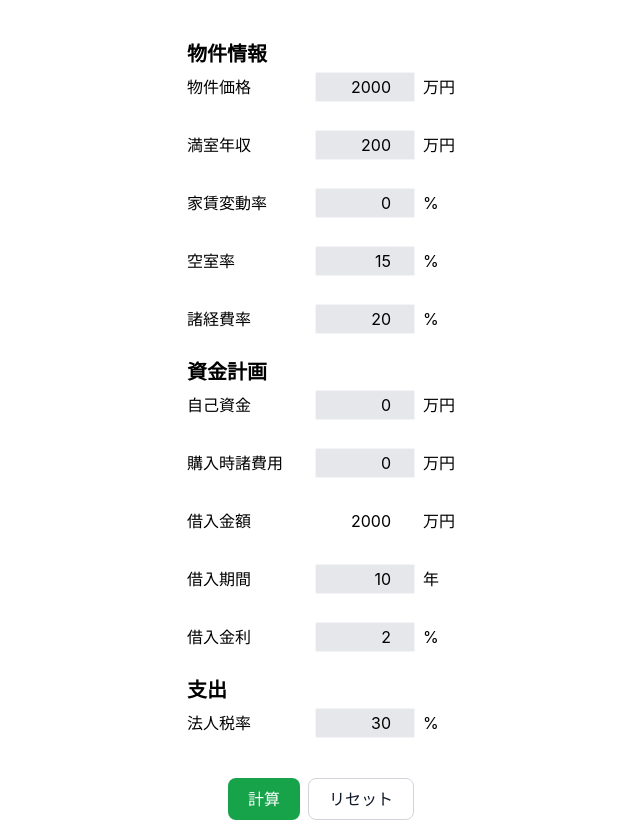
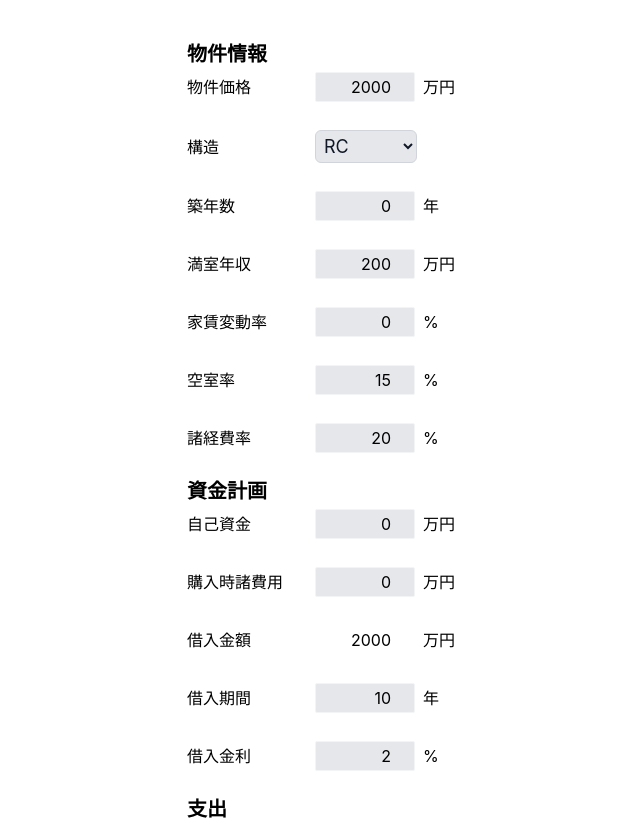
Before and after one commit to tiarafudousan/tiarafudousan.github.io, a React (Vite) app in the folder app/: page / in a window 1280 px wide. Shown: the top 822 px of the page, without its empty margins (319-959 px from the left). Built offline with nearby package versions, Linux system fonts and the light colour scheme.

Commit message:
depreciation period

```diff
--- a/app/src/components/Form.tsx
+++ b/app/src/components/Form.tsx
@@ -1,9 +1,12 @@
 import React, { useState } from "react"
 import { Inputs, Errors, calcPrincipal, validate } from "../lib/form"
+import Select from "./Select"
 import Input from "./Input"
 
 const INPUTS: Inputs<string> = {
   property_price: "2000",
+  building_type: "RC",
+  building_age: "0",
   gpi: "200",
   delta_gpi: "0",
   vacancy_rate: "15",
@@ -15,6 +18,25 @@ const INPUTS: Inputs<string> = {
   interest_rate: "2",
   tax_rate: "30",
 }
+
+const BUILDING_OPTIONS = [
+  {
+    value: "RC",
+    text: "RC",
+  },
+  {
+    value: "S",
+    text: "鉄骨",
+  },
+  {
+    value: "LGS",
+    text: "軽量鉄骨",
+  },
+  {
+    value: "WOOD",
+    text: "木造",
+  },
+]
 
 interface Props {
   onSubmit: (values: Inputs<number>) => void
@@ -39,6 +61,13 @@ const Form: React.FC<Props> = ({ onSubmit, onReset }) => {
         principal: principal != null ? principal.toString() : "",
       }
     })
+  }
+
+  function onChangeSelect(value: string) {
+    setInputs((inputs) => ({
+      ...inputs,
+      building_type: value,
+    }))
   }
 
   function _onSubmit(
@@ -76,6 +105,25 @@ const Form: React.FC<Props> = ({ onSubmit, onReset }) => {
         value={inputs.property_price}
         onChange={onChange}
         error={errors?.property_price}
+      />
+      <div className="flex flex-col">
+        <div className="flex flex-row items-center py-1">
+          <label className="w-[120px] mr-2">構造</label>
+          <Select
+            value={inputs.building_type}
+            options={BUILDING_OPTIONS}
+            onChange={onChangeSelect}
+          />
+        </div>
+        <div className="text-sm text-red-500 h-[20px]"></div>
+      </div>
+      <Input
+        label="築年数"
+        unit="年"
+        name="building_age"
+        value={inputs.building_age}
+        onChange={onChange}
+        error={errors?.building_age}
       />
       <Input
         label="満室年収"
--- a/app/src/lib/form.ts
+++ b/app/src/lib/form.ts
@@ -1,5 +1,7 @@
 export interface Inputs<a> {
   property_price: a
+  building_type: string
+  building_age: a
   gpi: a
   delta_gpi: a
   vacancy_rate: a
@@ -14,6 +16,8 @@ export interface Inputs<a> {
 
 export interface Errors {
   property_price?: string
+  bulding_type?: string
+  building_age?: string
   gpi?: string
   delta_gpi?: string
   vacancy_rate?: string
@@ -50,6 +54,8 @@ export function validate(
 ): [errors: Errors | null, values: Inputs<number>] {
   const values: Inputs<number> = {
     property_price: 0,
+    building_type: "RC",
+    building_age: 0,
     gpi: 0,
     delta_gpi: 0,
     vacancy_rate: 0,
@@ -69,6 +75,17 @@ export function validate(
       errors.property_price = error
     } else {
       values.property_price = value
+    }
+  }
+
+  values.building_type = inputs.building_type
+
+  {
+    const [error, value] = validateNum(inputs.building_age, true, 0, 100)
+    if (error) {
+      errors.building_age = error
+    } else {
+      values.building_age = value
     }
   }
   {
--- a/app/src/lib/sim.ts
+++ b/app/src/lib/sim.ts
@@ -1,6 +1,7 @@
 import { Inputs } from "./form"
 import * as loan_lib from "./loan"
 import * as building_lib from "./building"
+import { BuildingType } from "./building"
 import * as accounting_lib from "./accounting"
 
 export interface SimData {
@@ -95,12 +96,10 @@ export function simulate(inputs: Inputs<number>): SimData {
     // TODO: expenses
     expenses: 0,
   })
-  // TODO: buildling inputs
   const building_depreciation_period = building_lib.calc_depreciation_period(
-    "WOOD",
-    25,
+    inputs.building_type as BuildingType,
+    inputs.building_age,
   )
-
   const building_depreciation =
     book_values.building / building_depreciation_period
   const equipment_depreciation_period = 0
```
